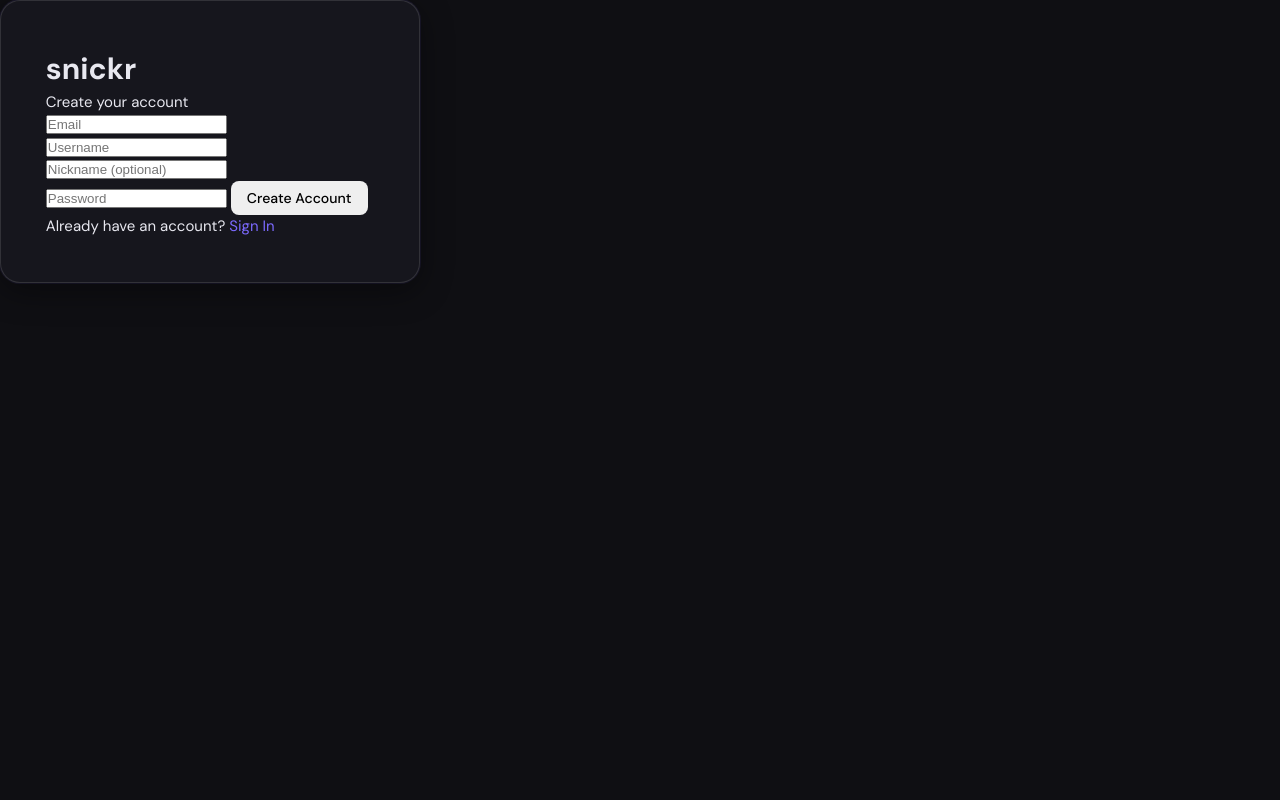
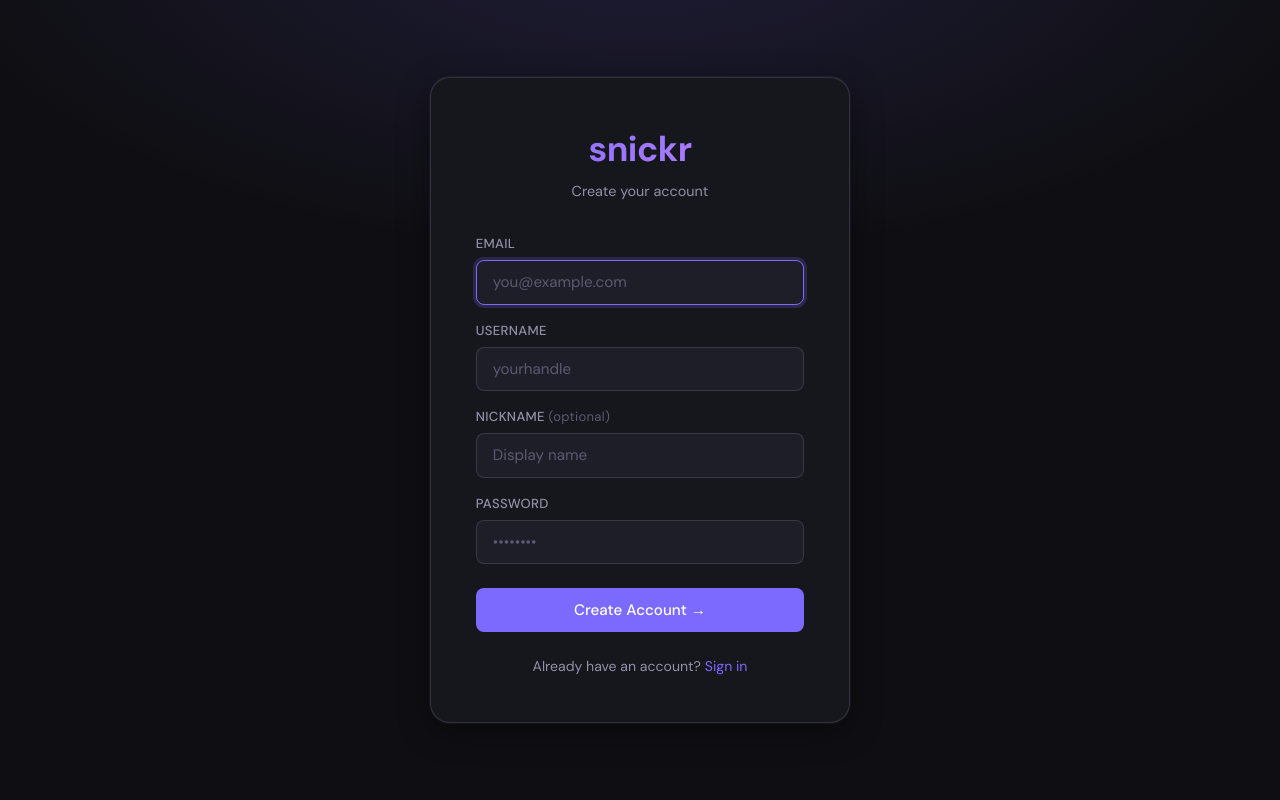
Before and after one commit to ShaliniGupta14/Snickr, a FastAPI app: page /register in a window 1280 px wide. Run offline with FastAPI, Linux system fonts and the light colour scheme.

Commit message:
Fix register and login page layout

```diff
--- a/templates/login.html
+++ b/templates/login.html
@@ -5,6 +5,7 @@
   <title>snickr — Sign In</title>
   <link rel="preconnect" href="https://fonts.googleapis.com">
   <link rel="preconnect" href="https://fonts.gstatic.com" crossorigin>
+  <link href="https://fonts.googleapis.com/css2?family=DM+Sans:opsz,wght@9..40,300;9..40,400;9..40,500;9..40,600;9..40,700&display=swap" rel="stylesheet">
   <link rel="stylesheet" href="/static/style.css">
 </head>
 <body>
@@ -17,7 +18,7 @@
     {% if error %}
       <div class="alert alert-error">{{ error }}</div>
     {% endif %}
-    <form method="post" action="/login">
+    <form method="post" action="/login" style="display:flex;flex-direction:column;gap:0;">
       <div class="form-group">
         <label>Email</label>
         <input type="email" name="email" placeholder="you@example.com" required autofocus>
@@ -26,7 +27,7 @@
         <label>Password</label>
         <input type="password" name="password" placeholder="••••••••" required>
       </div>
-      <button type="submit" class="btn-primary" style="width:100%;padding:0.75rem;font-size:0.95rem;margin-top:0.5rem;">
+      <button type="submit" class="btn-primary" style="width:100%;padding:0.75rem;font-size:0.95rem;margin-top:0.5rem;justify-content:center;">
         Sign In →
       </button>
     </form>
--- a/templates/register.html
+++ b/templates/register.html
@@ -3,23 +3,46 @@
 <head>
   <meta charset="UTF-8">
   <title>snickr — Register</title>
+  <link rel="preconnect" href="https://fonts.googleapis.com">
+  <link rel="preconnect" href="https://fonts.gstatic.com" crossorigin>
+  <link href="https://fonts.googleapis.com/css2?family=DM+Sans:opsz,wght@9..40,300;9..40,400;9..40,500;9..40,600;9..40,700&display=swap" rel="stylesheet">
   <link rel="stylesheet" href="/static/style.css">
 </head>
 <body>
+<div class="auth-page">
   <div class="auth-box">
-    <h1 class="brand-large">snickr</h1>
-    <p class="subtitle">Create your account</p>
+    <div class="auth-logo">
+      <div class="wordmark">snickr</div>
+      <div class="tagline">Create your account</div>
+    </div>
     {% if error %}
-      <div class="error">{{ error }}</div>
+      <div class="alert alert-error">{{ error }}</div>
     {% endif %}
-    <form method="post" action="/register">
-      <input type="email" name="email" placeholder="Email" required>
-      <input type="text" name="username" placeholder="Username" required>
-      <input type="text" name="nickname" placeholder="Nickname (optional)">
-      <input type="password" name="password" placeholder="Password" required>
-      <button type="submit">Create Account</button>
+    <form method="post" action="/register" style="display:flex;flex-direction:column;gap:0;">
+      <div class="form-group">
+        <label>Email</label>
+        <input type="email" name="email" placeholder="you@example.com" required autofocus>
+      </div>
+      <div class="form-group">
+        <label>Username</label>
+        <input type="text" name="username" placeholder="yourhandle" required>
+      </div>
+      <div class="form-group">
+        <label>Nickname <span style="color:var(--text3);font-weight:400;text-transform:none;">(optional)</span></label>
+        <input type="text" name="nickname" placeholder="Display name">
+      </div>
+      <div class="form-group">
+        <label>Password</label>
+        <input type="password" name="password" placeholder="••••••••" required>
+      </div>
+      <button type="submit" class="btn-primary" style="width:100%;padding:0.75rem;font-size:0.95rem;margin-top:0.5rem;justify-content:center;">
+        Create Account →
+      </button>
     </form>
-    <p class="switch">Already have an account? <a href="/login">Sign In</a></p>
+    <div class="auth-switch">
+      Already have an account? <a href="/login">Sign in</a>
+    </div>
   </div>
+</div>
 </body>
 </html>
```
